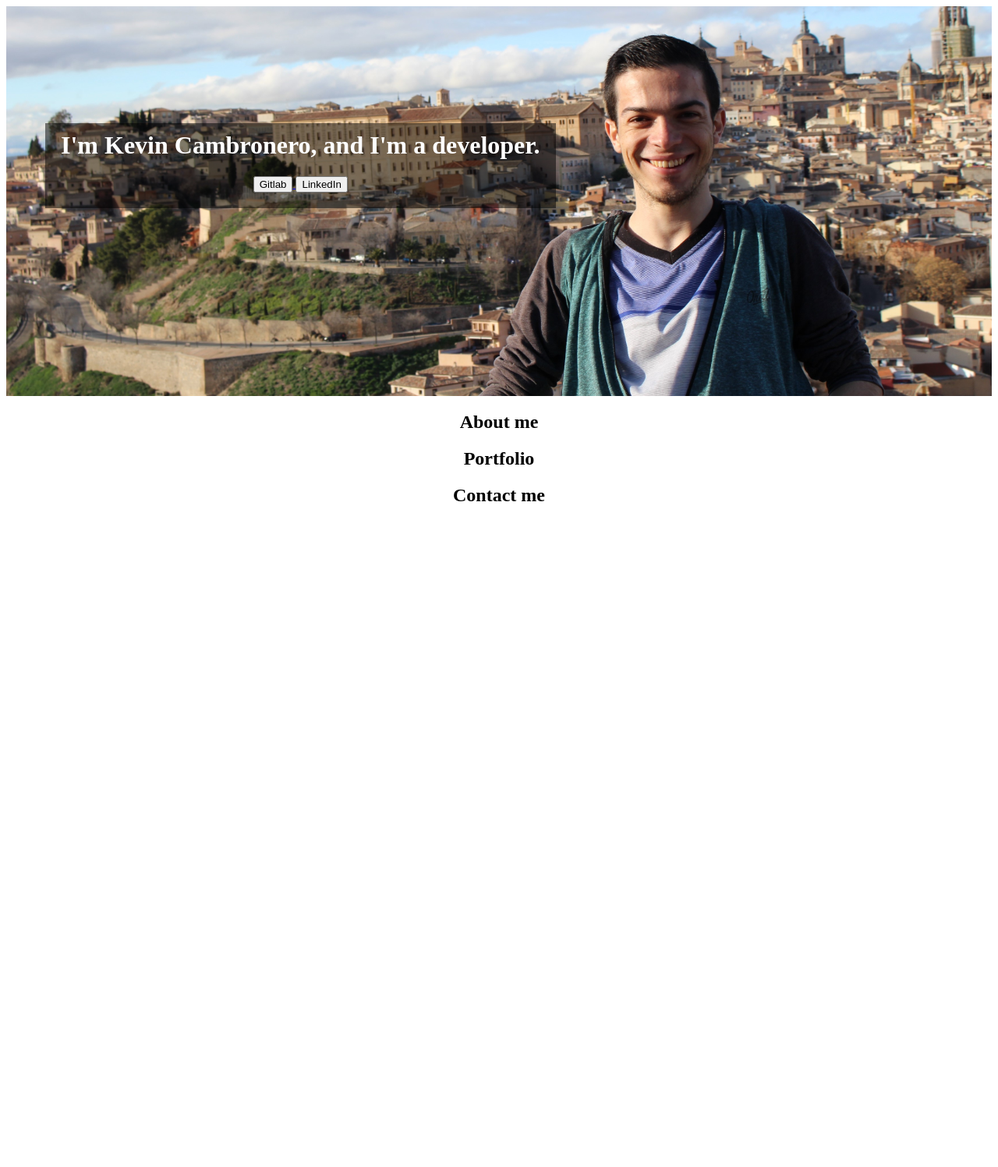
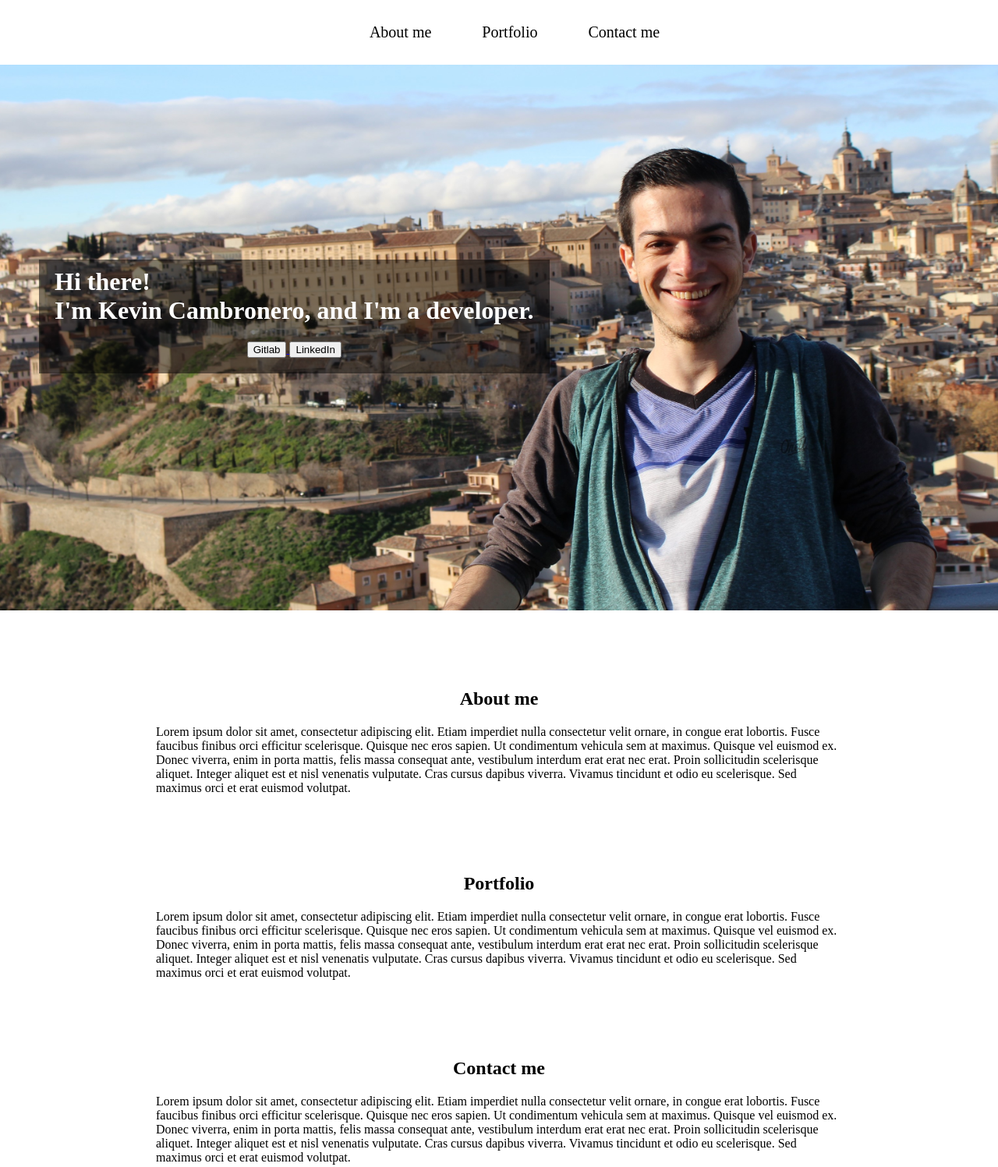
Before and after one commit to kkevo/portfolio, a plain HTML site: page index.html in a window 1280 px wide. Shown: the top 1497 px of the page at 78% size. Before the commit the page ends 800 px from the top, so only its background shows below. Drawn offline with Linux system fonts and the light colour scheme.

Commit message:
Added test and improved spacing

```diff
--- a/index.html
+++ b/index.html
@@ -8,9 +8,24 @@
 
 <body>
 
+    <div class="navbar">
+        <ul>
+            <li class="navbar-element">
+                About me
+            </li>
+            <li class="navbar-element">
+                Portfolio
+            </li>
+            <li class="navbar-element">
+                Contact me
+            </li>
+        </ul>
+    </div>
+
     <div class="header">
         <div class="header-name">
             <h1 class="header-name-text">
+                Hi there! <br>
                 I'm Kevin Cambronero, and I'm a developer.
             </h1>
             <div class="link-buttons">
@@ -28,19 +43,72 @@
         </div>
     </div>
 
-
+    <div class="portfolio-section">
         <h2>
             About me
         </h2>
 
+        <p>
+            Lorem ipsum dolor sit amet, consectetur adipiscing elit. Etiam imperdiet nulla consectetur
+            velit ornare, in congue erat lobortis. Fusce faucibus finibus orci efficitur scelerisque.
+            Quisque nec eros sapien. Ut condimentum vehicula sem at maximus. Quisque vel euismod ex.
+            Donec viverra, enim in porta mattis, felis massa consequat ante, vestibulum interdum erat
+            erat nec erat. Proin sollicitudin scelerisque aliquet. Integer aliquet est et nisl venenatis
+            vulputate. Cras cursus dapibus viverra. Vivamus tincidunt et odio eu scelerisque. Sed maximus
+            orci et erat euismod volutpat.
+        </p>
+    </div>
+
+    <div class="portfolio-section">
         <h2>
             Portfolio
         </h2>
 
+        <p>
+            Lorem ipsum dolor sit amet, consectetur adipiscing elit. Etiam imperdiet nulla consectetur
+            velit ornare, in congue erat lobortis. Fusce faucibus finibus orci efficitur scelerisque.
+            Quisque nec eros sapien. Ut condimentum vehicula sem at maximus. Quisque vel euismod ex.
+            Donec viverra, enim in porta mattis, felis massa consequat ante, vestibulum interdum erat
+            erat nec erat. Proin sollicitudin scelerisque aliquet. Integer aliquet est et nisl venenatis
+            vulputate. Cras cursus dapibus viverra. Vivamus tincidunt et odio eu scelerisque. Sed maximus
+            orci et erat euismod volutpat.
+        </p>
+
+        <div class="project">
+
+        </div>
+
+        <div class="project">
+
+        </div>
+
+        <div class="project">
+
+        </div>
+
+    </div>
+
+    <div class="portfolio-section">
         <h2>
             Contact me
         </h2>
 
+        <p>
+            Lorem ipsum dolor sit amet, consectetur adipiscing elit. Etiam imperdiet nulla consectetur
+            velit ornare, in congue erat lobortis. Fusce faucibus finibus orci efficitur scelerisque.
+            Quisque nec eros sapien. Ut condimentum vehicula sem at maximus. Quisque vel euismod ex.
+            Donec viverra, enim in porta mattis, felis massa consequat ante, vestibulum interdum erat
+            erat nec erat. Proin sollicitudin scelerisque aliquet. Integer aliquet est et nisl venenatis
+            vulputate. Cras cursus dapibus viverra. Vivamus tincidunt et odio eu scelerisque. Sed maximus
+            orci et erat euismod volutpat.
+        </p>
+    </div>
+
+
+    <footer>
+        Holis
+    </footer>
+
 </body>
 
 </html>
--- a/styles.css
+++ b/styles.css
@@ -1,3 +1,7 @@
+body {
+    margin: 0;
+}
+
 h2 {
     text-align: center;
 }
@@ -6,14 +10,34 @@ div {
     box-sizing: border-box;
 }
 
+footer {
+    text-align: center;
+    color: white;
+    background-color: rgb(52, 56, 58);
+    margin-top: 30px;
+    padding: 50px;
+}
+
+.navbar {
+    text-align: center;
+    margin: 30px;
+    font-size: 20px;
+}
+
+.navbar-element {
+    display: inline-block;
+    margin-left: 30px;
+    margin-right: 30px;
+}
+
 .header {
     background-image: url("photo.JPG");
     background-size: cover;
     background-repeat: no-repeat;
     background-position: center;
-    height: 500px;
+    height: 700px;
     text-align: left;
-    padding-top: 150px;
+    padding-top: 250px;
     padding-left: 50px;
 }
 
@@ -34,3 +58,14 @@ div {
 .link-buttons {
     text-align: center;
 }
+
+.portfolio-section {
+    margin-left: 200px;
+    margin-right: 200px;
+    margin-top: 100px;
+    margin-bottom: 100px;
+}
+
+.project {
+
+}
```
Lines whose indentation alone changed are shown as unchanged.
